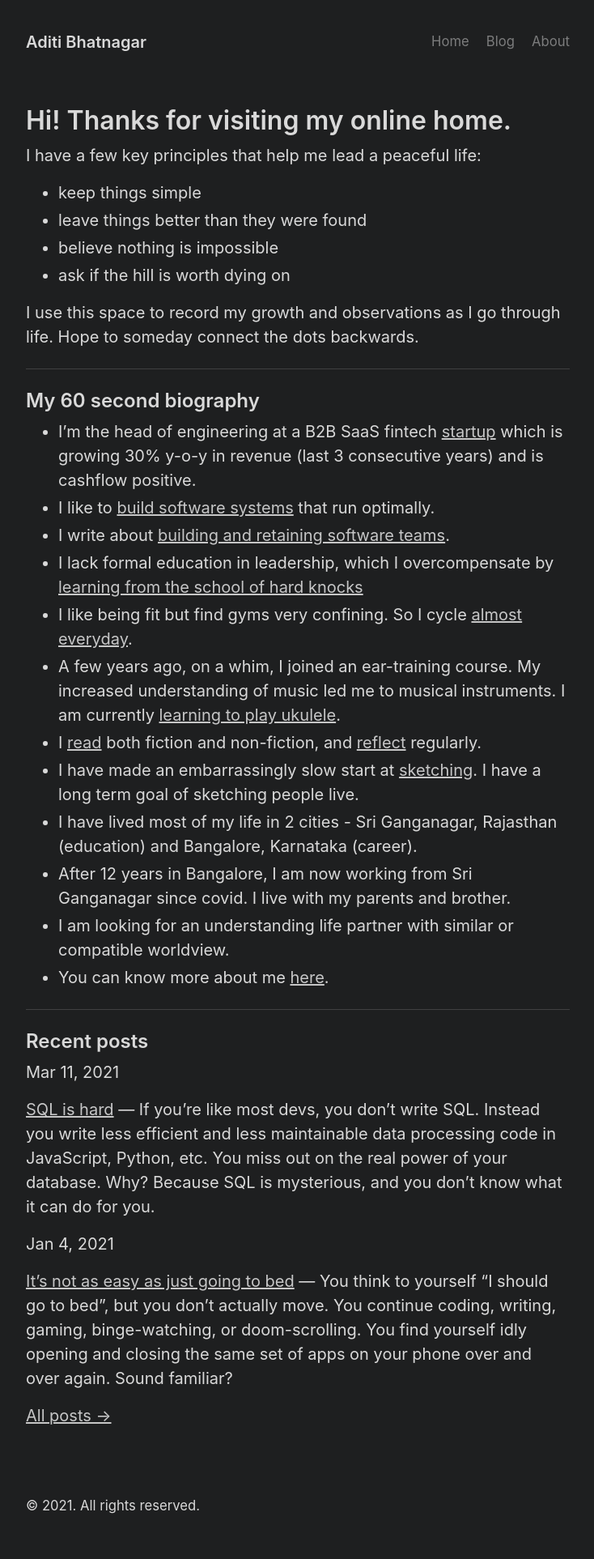
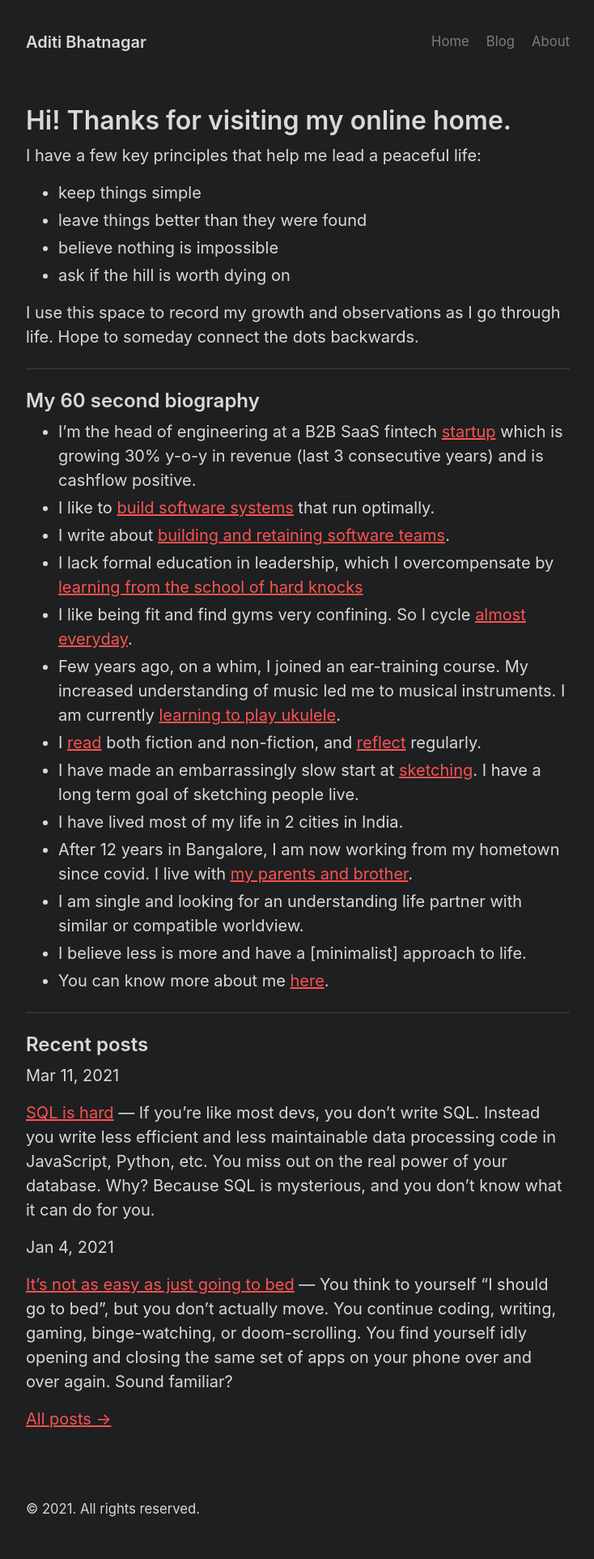
Before and after one commit to ad6190/ad6190.github.io, a Jekyll site: the page built from home.md, in a window 1280 px wide. Shown: the whole page at 81% size, without its empty margins (272-1006 px from the left). Built offline with Jekyll 4.4.1, drawn with Linux system fonts in a browser that asks for light colours.

Commit message:
tried red color

```diff
--- a/_sass/_variables.scss
+++ b/_sass/_variables.scss
@@ -77,7 +77,7 @@
   --body-color: var(--dark-poole-002);
   --body-bg: var(--dark-poole-001);
   --heading-color: var(--dark-poole-002);
-  --link-color: var(--dark-poole-link-color);
+  --link-color: var(--red);
   --link-hover-color: var(--dark-poole-link-hover);
   --border-color: rgba(255, 255, 255, 0.15);
   --code-bg: var(--gray-900);
--- a/home.md
+++ b/home.md
@@ -20,13 +20,14 @@ I use this space to record my growth and observations as I go through life. Hope
 -   I like to [build software systems]() that run optimally.
 -   I write about [building and retaining software teams]().
 -   I lack formal education in leadership, which I overcompensate by [learning from the school of hard knocks]()
--   I like being fit but find gyms very confining. So I cycle [almost everyday]().
--   A few years ago, on a whim, I joined an ear-training course. My increased understanding of music led me to musical instruments. I am currently [learning to play ukulele]().
+-   I like being fit and find gyms very confining. So I cycle [almost everyday]().
+-   Few years ago, on a whim, I joined an ear-training course. My increased understanding of music led me to musical instruments. I am currently [learning to play ukulele]().
 -   I [read]() both fiction and non-fiction, and [reflect]() regularly.
 -   I have made an embarrassingly slow start at [sketching](). I have a long term goal of sketching people live.
--   I have lived most of my life in 2 cities - Sri Ganganagar, Rajasthan (education) and Bangalore, Karnataka (career).
--   After 12 years in Bangalore, I am now working from Sri Ganganagar since covid. I live with my parents and brother.
--   I am looking for an understanding life partner with similar or compatible worldview.
+-   I have lived most of my life in 2 cities in India.
+-   After 12 years in Bangalore, I am now working from my hometown since covid. I live with [my parents and brother]().
+-   I am single and looking for an understanding life partner with similar or compatible worldview.
+-   I believe less is more and have a [minimalist] approach to life.
 -  You can know more about me [here]().
 
 
```
Also changed, not shown: 14 other files.
